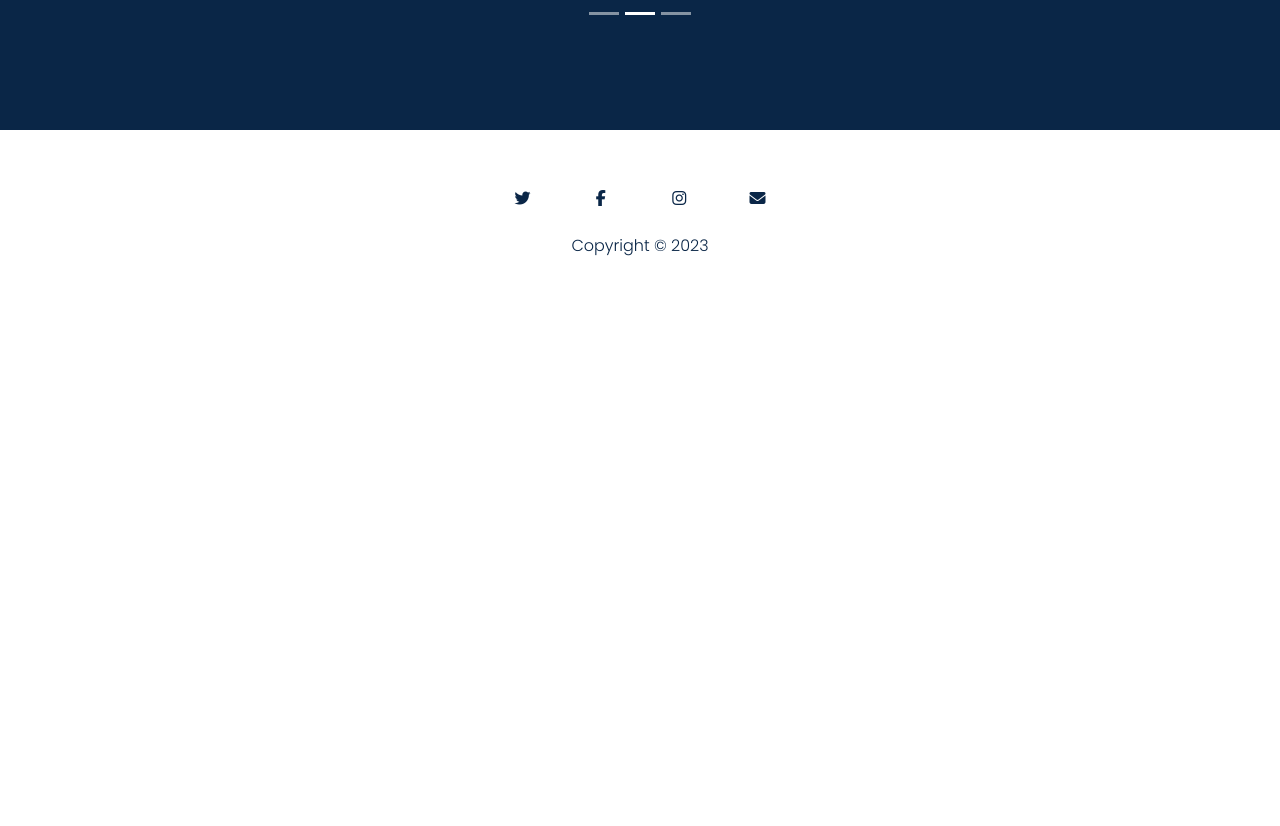
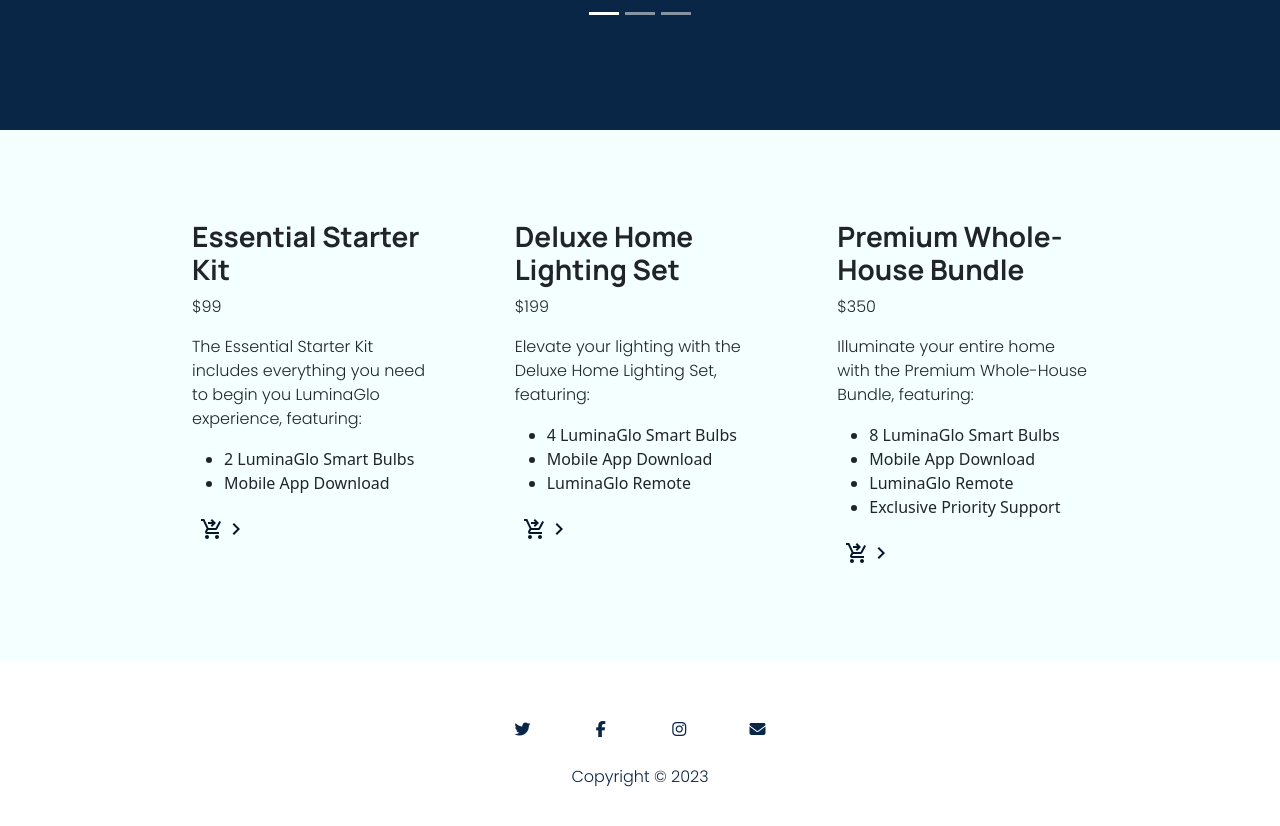
Before and after one commit to SammyG951/LuminaGlo-site, a React (Create React App) app: page / in a window 1280 px wide. Shown: the part 1780-2606 px from the top of the page. Before the commit the page ends 2110 px from the top, so only its background shows below. Built offline with nearby package versions, Linux system fonts and the light colour scheme.

Commit message:
Implemented and styled packages section

```diff
--- a/public/styles.css
+++ b/public/styles.css
@@ -100,6 +100,21 @@ footer {
     font-size: 1.25rem;
 }
 
+#packages {
+    background-color: var(--clr-tertiary);
+    padding: 7% 15%;
+}
+
+#package-button {
+    color: var(--clr-primary);
+    font-family: var(--secondary-font-family);
+    transition: all 0.2s ease-in-out;
+}
+
+#package-button:hover {
+    transform: scale(1.05);
+}
+
 .align-end {
     text-align: end;
 }
@@ -119,3 +134,7 @@ footer {
     margin-bottom: 50px;
     transform: scale(1.5);
 }
+
+.test {
+    text-align: center;
+}
--- a/src/components/App.jsx
+++ b/src/components/App.jsx
@@ -3,6 +3,7 @@ import Title from "./title/Title";
 import Footer from "./Footer";
 import Features from "./features/Features";
 import Testimonials from "./testimonials/Testimonials";
+import Packages from "./packages/Packages";
 
 function App(){
     return(
@@ -10,6 +11,7 @@ function App(){
             <Title />
             <Features />
             <Testimonials />
+            <Packages />
             <Footer />
         </div>
     );
--- /dev/null
+++ b/src/components/packages/Packages.jsx
@@ -0,0 +1,63 @@
+import React from "react";
+import Box from "@mui/material/Box";
+import Grid from "@mui/material/Grid";
+import SinglePackage from "./SinglePackage";
+
+const packages = [
+    {
+        name: 'Essential Starter Kit',
+        price: '$99',
+        caption: 'The Essential Starter Kit includes everything you need to begin you LuminaGlo experience, featuring:',
+        includes: [
+            '2 LuminaGlo Smart Bulbs',
+            'Mobile App Download'
+        ]
+    },
+    {
+        name: 'Deluxe Home Lighting Set',
+        price: '$199',
+        caption: 'Elevate your lighting with the Deluxe Home Lighting Set, featuring:',
+        includes: [
+            '4 LuminaGlo Smart Bulbs',
+            'Mobile App Download',
+            'LuminaGlo Remote'
+        ]
+    },
+    {
+        name: 'Premium Whole-House Bundle',
+        price: '$350',
+        caption: 'Illuminate your entire home with the Premium Whole-House Bundle, featuring:',
+        includes: [
+            '8 LuminaGlo Smart Bulbs',
+            'Mobile App Download',
+            'LuminaGlo Remote',
+            'Exclusive Priority Support'
+        ]
+    },
+]
+
+function Packages(){
+    return (
+        <div id="packages">
+            <Box>
+                <Grid container spacing={9}>
+                    {packages.length > 0 && (
+                        packages.map((packageItem, index) => {
+                            return(
+                                <SinglePackage
+                                    key={index}
+                                    name={packageItem.name}
+                                    price={packageItem.price}
+                                    caption={packageItem.caption}
+                                    includes={packageItem.includes}
+                                />
+                            );
+                        })
+                    )}
+                </Grid>
+            </Box>
+        </div>
+    );
+}
+
+export default Packages;
--- /dev/null
+++ b/src/components/packages/SinglePackage.jsx
@@ -0,0 +1,28 @@
+import React from "react";
+import Grid from "@mui/material/Grid";
+import CustomButton from "../CustomButton";
+import ShoppingCartCheckoutIcon from '@mui/icons-material/ShoppingCartCheckout';
+
+function SinglePackage(props){
+    return(
+        <Grid item xs={4}>
+            <div>
+                <h3>{props.name}</h3>
+                <p>{props.price}</p>
+                <p>{props.caption}</p>
+                <ul>
+                    {props.includes.map((item) => {
+                        return(<li>{item}</li>)
+                    })}
+                </ul>
+
+                <CustomButton
+                    id="package-button"
+                    name={<ShoppingCartCheckoutIcon />}
+                />
+            </div>
+        </Grid>
+    );
+}
+
+export default SinglePackage;
--- a/src/components/testimonials/Testimonials.jsx
+++ b/src/components/testimonials/Testimonials.jsx
@@ -40,7 +40,7 @@ function Testimonials(){
                 {testimonials.length > 0 && (
                         testimonials.map((testimonialItem, index) => {
                             return(
-                                <Carousel.Item key={index}>
+                                <Carousel.Item key={index} interval={10000}>
                                     <SingleTestimonial
                                         name={testimonialItem.name}
                                         state={testimonialItem.state}
```
